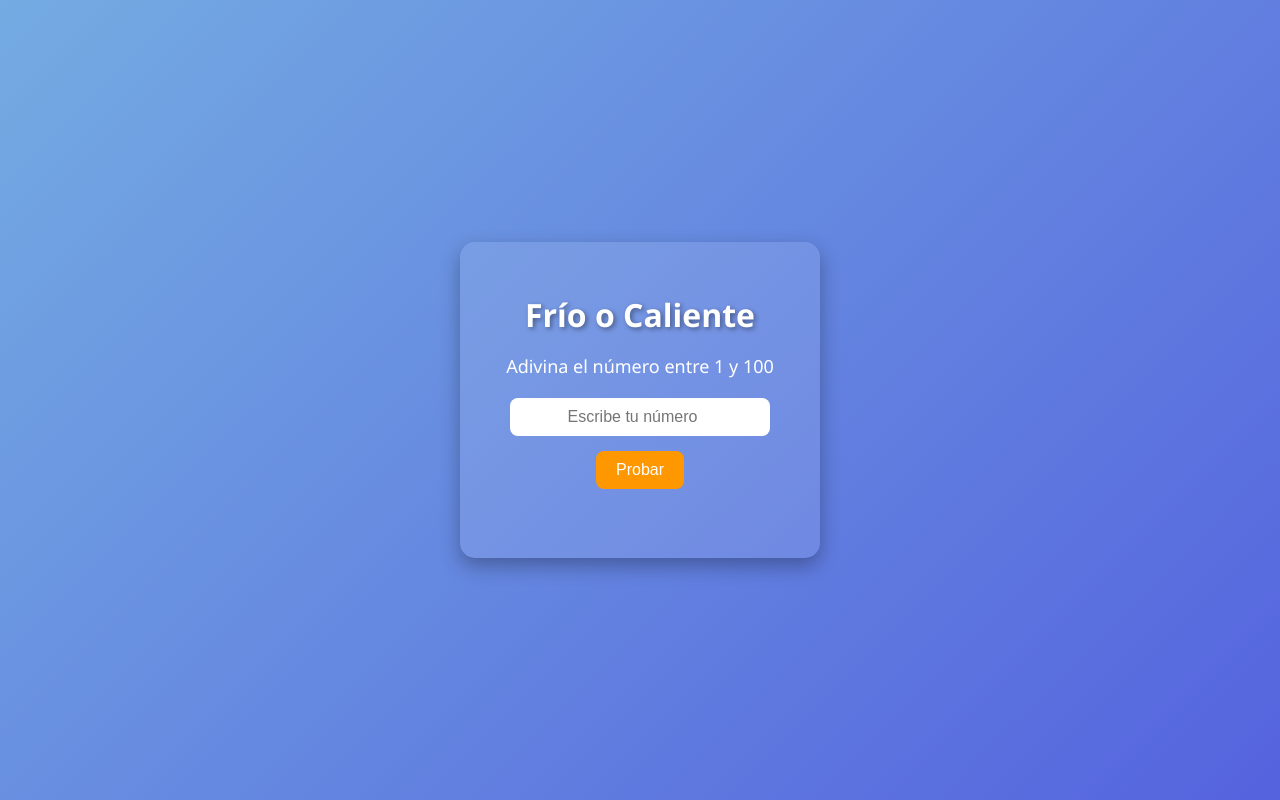
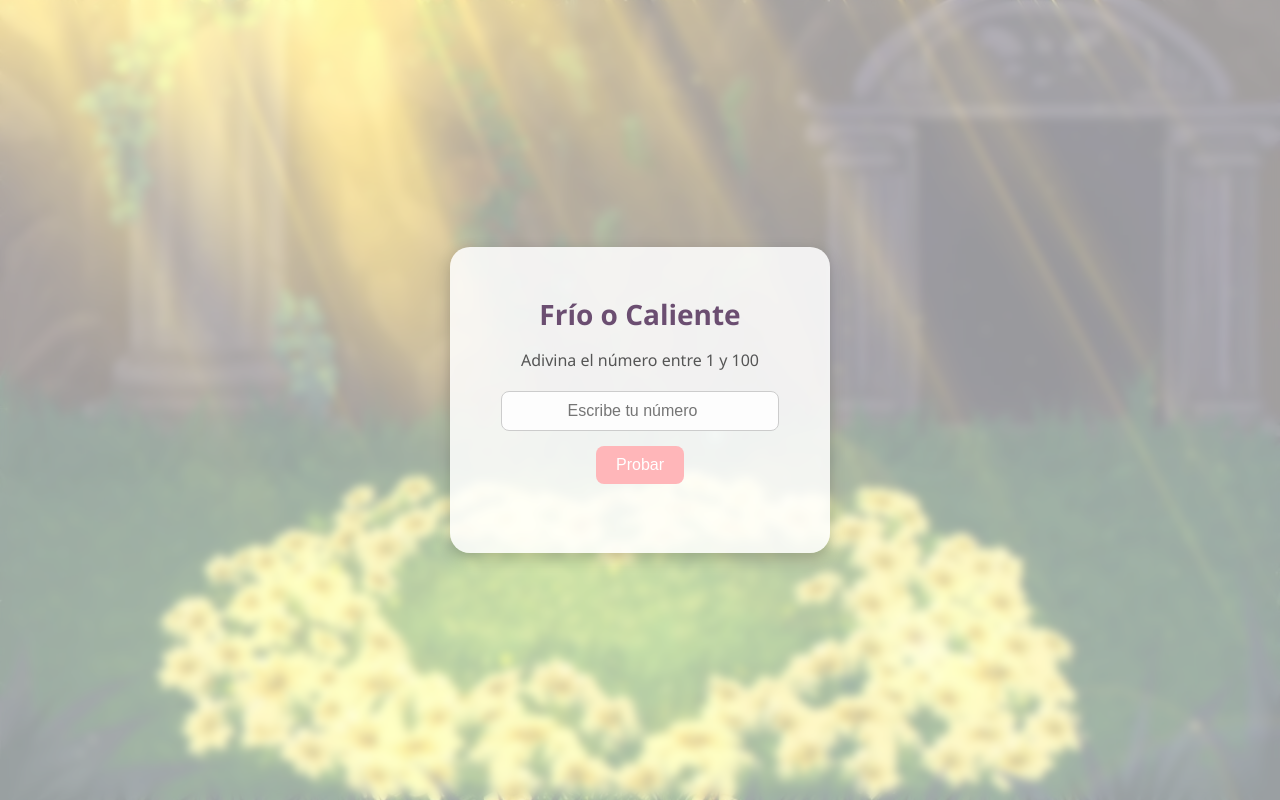
Before and after one commit to JugloqWasHere/taller-git, a plain HTML site: page index.html in a window 1280 px wide. Drawn offline with Linux system fonts and the light colour scheme.

Commit message:
UI Version 3: Better color and HUD

```diff
--- a/index.html
+++ b/index.html
@@ -7,33 +7,43 @@
     <style>
         body {
             font-family: 'Segoe UI', sans-serif;
-            background: linear-gradient(135deg, #74ABE2, #5563DE);
-            color: white;
+            background: url('imagenes/Fondo.png') no-repeat center center/cover;
             display: flex;
-            flex-direction: column;
             align-items: center;
             justify-content: center;
             height: 100vh;
             margin: 0;
         }
 
+        .overlay {
+            position: absolute;
+            top: 0; left: 0;
+            width: 100%; height: 100%;
+            background: rgba(255, 255, 255, 0.6);
+            backdrop-filter: blur(5px);
+        }
+
+        .card {
+            position: relative;
+            background: rgba(255, 255, 255, 0.85);
+            padding: 30px;
+            border-radius: 20px;
+            box-shadow: 0 5px 15px rgba(0,0,0,0.2);
+            text-align: center;
+            width: 320px;
+            z-index: 1;
+        }
+
         h1 {
-            text-shadow: 2px 2px 5px rgba(0,0,0,0.4);
+            color: #6b4e71;
+            font-size: 28px;
             margin-bottom: 10px;
         }
 
         p {
-            font-size: 18px;
+            font-size: 16px;
+            color: #555;
             margin-bottom: 20px;
-        }
-
-        .card {
-            background: rgba(255,255,255,0.1);
-            padding: 30px;
-            border-radius: 15px;
-            box-shadow: 0 8px 20px rgba(0,0,0,0.3);
-            text-align: center;
-            width: 300px;
         }
 
         input {
@@ -41,10 +51,11 @@
             font-size: 16px;
             width: 80%;
             border-radius: 8px;
-            border: none;
+            border: 1px solid #ccc;
             outline: none;
             margin-bottom: 15px;
             text-align: center;
+            background: #fdfdfd;
         }
 
         button {
@@ -52,14 +63,14 @@
             font-size: 16px;
             border-radius: 8px;
             border: none;
-            background: #ff9800;
-            color: white;
+            background: #ffb6b9;
+            color: #fff;
             cursor: pointer;
             transition: background 0.3s ease;
         }
 
         button:hover {
-            background: #e68900;
+            background: #ff9aa2;
         }
 
         #mensaje {
@@ -67,10 +78,12 @@
             margin-top: 15px;
             font-size: 18px;
             min-height: 24px;
+            color: #444;
         }
     </style>
 </head>
 <body>
+    <div class="overlay"></div>
     <div class="card">
         <h1>Frío o Caliente</h1>
         <p>Adivina el número entre 1 y 100</p>
```
Also changed, not shown: imagenes/Fondo.png (added).
